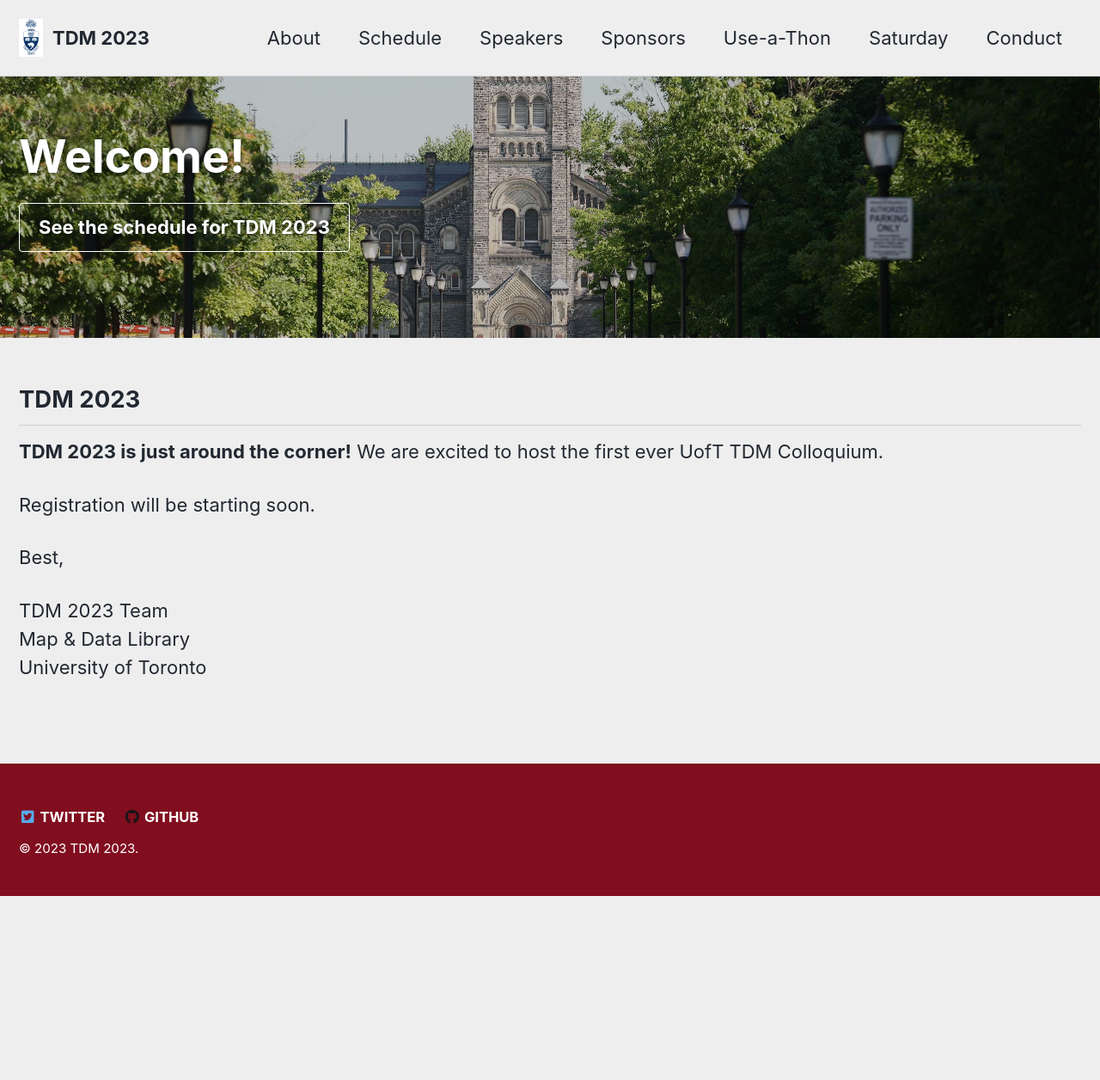
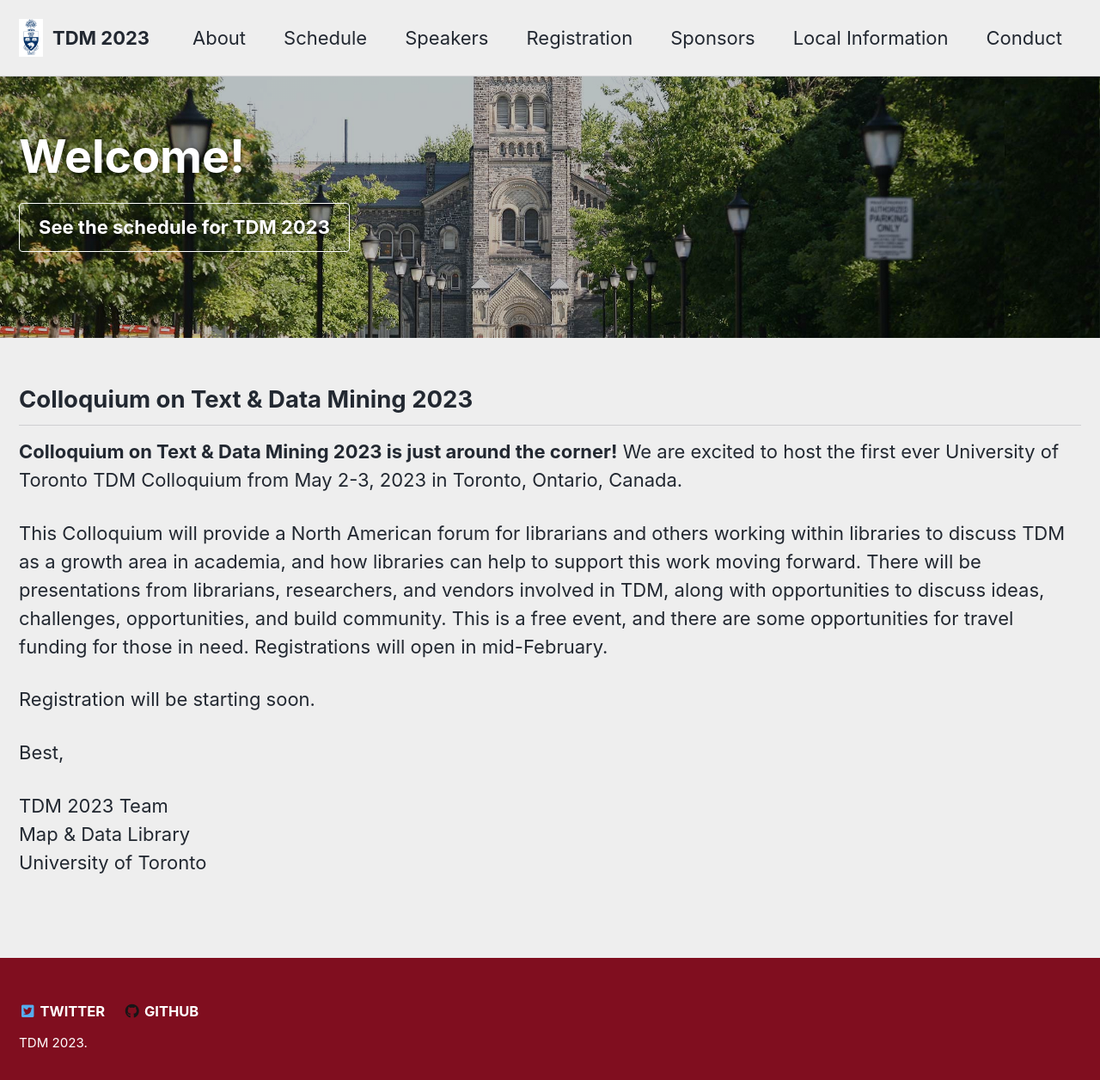
Before and after one commit to MDLutoronto/TDM2023, a plain HTML site: page index.html in a window 1280 px wide. Shown: the whole page at 86% size. Before the commit the page ends 1042 px from the top, so only its background shows below. Drawn offline with Linux system fonts and the light colour scheme; a script that the page names is missing.

Commit message:
Update index.html

```diff
--- a/index.html
+++ b/index.html
@@ -115,11 +115,11 @@
             </li><li class="masthead__menu-item">
               <a href="https://mdlutoronto.github.io/TDM2023/speakers/">Speakers</a>
             </li><li class="masthead__menu-item">
+              <a href="https://mdlutoronto.github.io/TDM2023/registration/">Registration</a>
+            </li><li class="masthead__menu-item">
               <a href="https://mdlutoronto.github.io/TDM2023/sponsorship/">Sponsors</a>
             </li><li class="masthead__menu-item">
-              <a href="https://mdlutoronto.github.io/TDM2023/use-a-thon/">Use-a-Thon</a>
-            </li><li class="masthead__menu-item">
-              <a href="https://mdlutoronto.github.io/TDM2023/saturday/">Saturday</a>
+              <a href="https://mdlutoronto.github.io/TDM2023/localinformation/">Local Information</a>
             </li><li class="masthead__menu-item">
               <a href="https://mdlutoronto.github.io/TDM2023/conduct/">Conduct</a>
             </li></ul>
@@ -170,7 +170,6 @@
     </div>
 
 
-
 </div>
 
 
@@ -183,13 +182,14 @@
 
 
     <section class="page__content" itemprop="text">
-      <h2 id="islandoracon-2022">TDM 2023</h2> <!--check-->
+      <h2 id="islandoracon-2022">Colloquium on Text & Data Mining 2023</h2> <!--check-->
 
-<p><strong>TDM 2023 is just around the corner!</strong> We are excited to host the first ever UofT TDM Colloquium. </p>
+<p><strong>Colloquium on Text & Data Mining 2023 is just around the corner!</strong> We are excited to host the first ever University of Toronto TDM Colloquium from May 2-3, 2023 in Toronto, Ontario, Canada. </p>
 
 
+<p>This Colloquium will provide a North American forum for librarians and others working within libraries to discuss TDM as a growth area in academia, and how libraries can help to support this work moving forward. There will be presentations from librarians, researchers, and vendors involved in TDM, along with opportunities to discuss ideas, challenges, opportunities, and build community. This is a free event, and there are some opportunities for travel funding for those in need. Registrations will open in mid-February.</p>
+
 <p>Registration will be starting soon.</p>
-
 
 <p>Best,</p>
 
@@ -228,10 +228,11 @@
 
 
 
+
   </ul>
 </div>
 
-<div class="page__footer-copyright">&copy; 2023 TDM 2023.</div>
+<div class="page__footer-copyright">TDM 2023.</div>
 
       </footer>
     </div>
```
